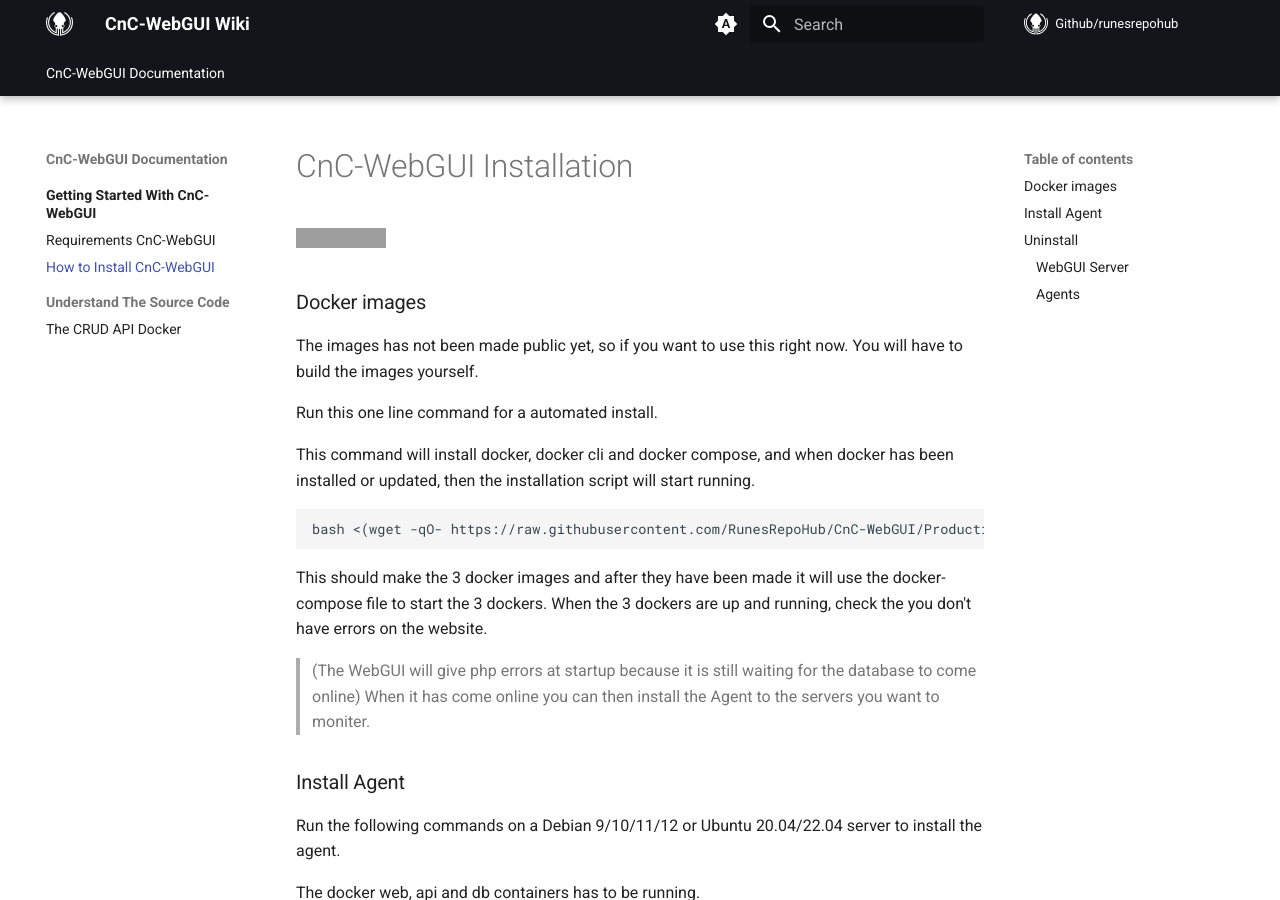
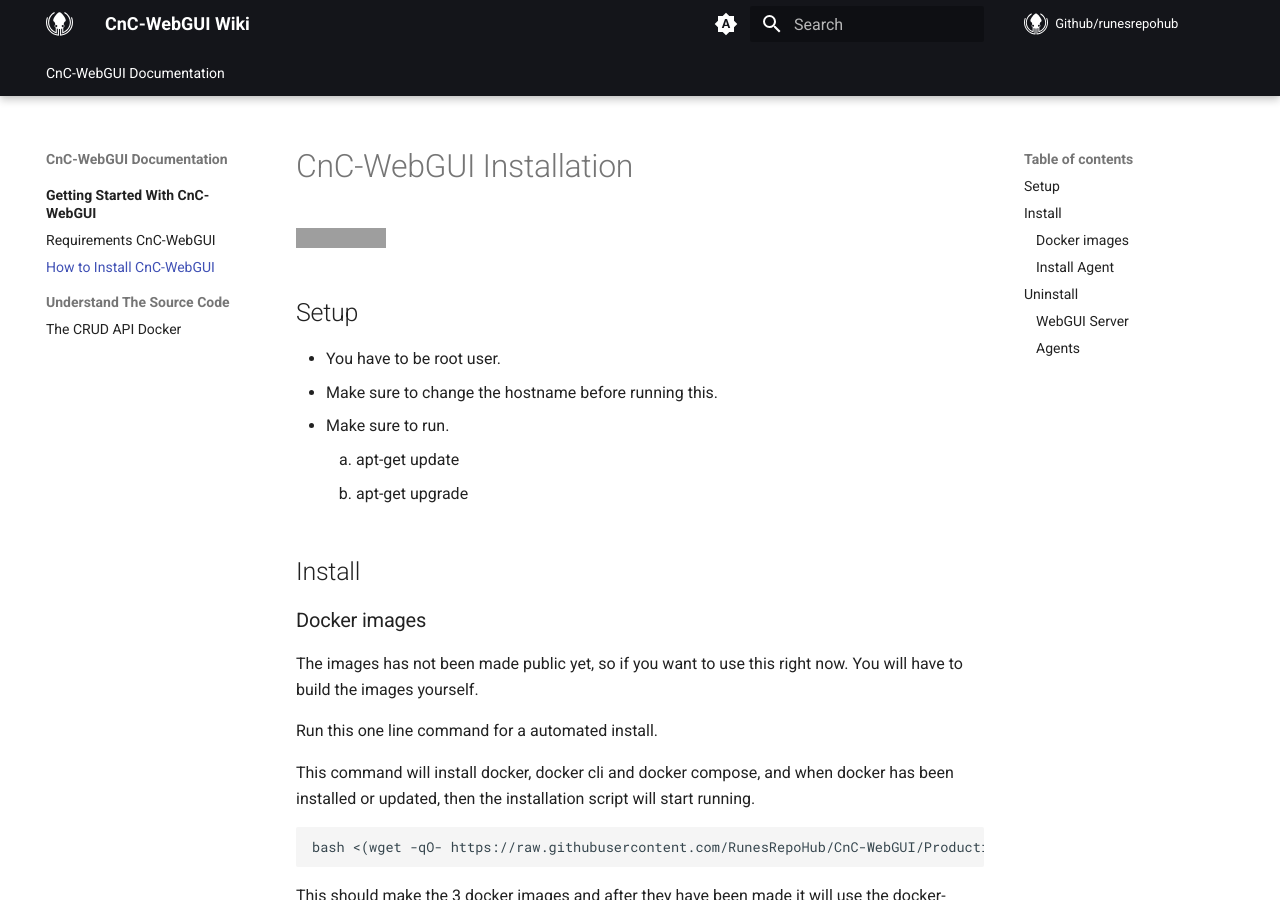
Before and after one commit to RunesRepoHub/CnC-WebGUI, an MkDocs documentation site: the page built from docs/install.md, in a window 1280 px wide and 900 px high. Built offline with MkDocs 1.6.1 and Material for MkDocs 9.7.7, drawn with Linux system fonts in a browser that asks for light colours; comment, search, counter and statistics services are not loaded; grey boxes are pictures that could not be loaded.

Commit message:
Added some more to the wiki

```diff
--- a/docs/install.md
+++ b/docs/install.md
@@ -2,6 +2,17 @@
 
 ![Docker](https://img.shields.io/badge/docker-%230db7ed.svg?style=for-the-badge&logo=docker&logoColor=white)
 
+
+## Setup
+
+* You have to be root user.
+* Make sure to change the hostname before running this.
+* Make sure to run.
+    1. apt-get update
+    2. apt-get upgrade
+
+
+## Install
 
 ### Docker images
 The images has not been made public yet, so if you want to use this right now. You will have to build the images yourself.
```
